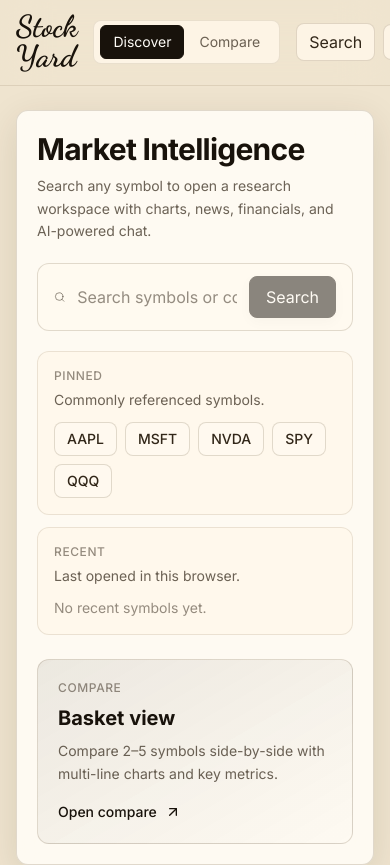
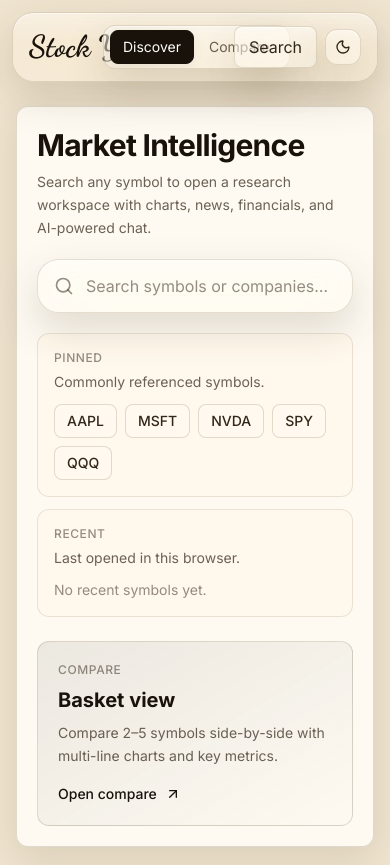
Before and after one commit to Kolade-Amire/stock-yard-web, a Next.js app: page / in a window 390 px wide. Shown: the top 865 px of the page. Built offline with nearby package versions, Linux system fonts and the light colour scheme.

Commit message:
add liquid glass chrome to header and search surfaces

```diff
--- a/app/globals.css
+++ b/app/globals.css
@@ -51,6 +51,16 @@
   --ownership-track: rgba(50, 39, 25, 0.08);
   --ownership-core: rgba(255, 252, 246, 0.94);
   --ownership-core-ring: rgba(92, 70, 37, 0.12);
+  --glass-header-bg: rgba(247, 238, 224, 0.58);
+  --glass-sheet-bg: rgba(255, 251, 244, 0.38);
+  --glass-rim: rgba(109, 83, 46, 0.18);
+  --glass-rim-strong: rgba(109, 83, 46, 0.28);
+  --glass-highlight: rgba(255, 255, 255, 0.6);
+  --glass-sheen: rgba(255, 255, 255, 0.24);
+  --glass-active-wash: rgba(255, 255, 255, 0.24);
+  --glass-focus-glow: rgba(24, 18, 11, 0.08);
+  --glass-overlay-bg: rgba(255, 251, 245, 0.76);
+  --glass-shadow: 0 16px 40px rgba(67, 47, 19, 0.16);
   --overlay: rgba(24, 18, 11, 0.42);
   --shadow-panel: 0 8px 30px rgba(54, 40, 18, 0.08);
   --shadow-band: 0 10px 36px rgba(54, 40, 18, 0.12);
@@ -114,6 +124,16 @@
     --ownership-track: rgba(255, 255, 255, 0.08);
     --ownership-core: rgba(19, 23, 31, 0.94);
     --ownership-core-ring: rgba(255, 255, 255, 0.12);
+    --glass-header-bg: rgba(18, 23, 31, 0.72);
+    --glass-sheet-bg: rgba(255, 255, 255, 0.06);
+    --glass-rim: rgba(255, 255, 255, 0.12);
+    --glass-rim-strong: rgba(255, 255, 255, 0.22);
+    --glass-highlight: rgba(255, 255, 255, 0.24);
+    --glass-sheen: rgba(255, 255, 255, 0.1);
+    --glass-active-wash: rgba(255, 255, 255, 0.09);
+    --glass-focus-glow: rgba(255, 255, 255, 0.08);
+    --glass-overlay-bg: rgba(20, 24, 33, 0.84);
+    --glass-shadow: 0 20px 48px rgba(0, 0, 0, 0.36);
     --overlay: rgba(0, 0, 0, 0.6);
     --shadow-panel: 0 4px 24px rgba(0, 0, 0, 0.2);
     --shadow-band: 0 4px 32px rgba(0, 0, 0, 0.24);
@@ -177,6 +197,16 @@
   --ownership-track: rgba(255, 255, 255, 0.08);
   --ownership-core: rgba(19, 23, 31, 0.94);
   --ownership-core-ring: rgba(255, 255, 255, 0.12);
+  --glass-header-bg: rgba(18, 23, 31, 0.72);
+  --glass-sheet-bg: rgba(255, 255, 255, 0.06);
+  --glass-rim: rgba(255, 255, 255, 0.12);
+  --glass-rim-strong: rgba(255, 255, 255, 0.22);
+  --glass-highlight: rgba(255, 255, 255, 0.24);
+  --glass-sheen: rgba(255, 255, 255, 0.1);
+  --glass-active-wash: rgba(255, 255, 255, 0.09);
+  --glass-focus-glow: rgba(255, 255, 255, 0.08);
+  --glass-overlay-bg: rgba(20, 24, 33, 0.84);
+  --glass-shadow: 0 20px 48px rgba(0, 0, 0, 0.36);
   --overlay: rgba(0, 0, 0, 0.6);
   --shadow-panel: 0 4px 24px rgba(0, 0, 0, 0.2);
   --shadow-band: 0 4px 32px rgba(0, 0, 0, 0.24);
@@ -221,6 +251,200 @@ select {
   background: var(--accent-soft);
 }
 
+.glass-header-bar,
+.glass-shell,
+.glass-pill-nav,
+.glass-control {
+  position: relative;
+  border: 1px solid var(--glass-rim);
+  backdrop-filter: blur(28px) saturate(180%);
+  -webkit-backdrop-filter: blur(28px) saturate(180%);
+  box-shadow: var(--glass-shadow);
+}
+
+.glass-shell,
+.glass-pill-nav,
+.glass-control {
+  overflow: hidden;
+}
+
+.glass-results-panel {
+  overflow: hidden;
+  border: 1px solid var(--glass-rim);
+  backdrop-filter: blur(28px) saturate(180%);
+  -webkit-backdrop-filter: blur(28px) saturate(180%);
+  box-shadow: var(--glass-shadow);
+}
+
+.glass-header-bar::before,
+.glass-shell::before,
+.glass-pill-nav::before,
+.glass-results-panel::before,
+.glass-control::before {
+  content: "";
+  position: absolute;
+  inset: 0;
+  pointer-events: none;
+  border-radius: inherit;
+  box-shadow:
+    inset 0 1px 0 var(--glass-highlight),
+    inset 0 -1px 0 rgba(255, 255, 255, 0.04);
+}
+
+.glass-header-bar::after,
+.glass-shell::after,
+.glass-pill-nav::after,
+.glass-results-panel::after,
+.glass-control::after {
+  content: "";
+  position: absolute;
+  inset: 1px 1px auto;
+  height: 44%;
+  pointer-events: none;
+  border-radius: inherit;
+  background: linear-gradient(180deg, var(--glass-sheen), transparent 86%);
+  opacity: 0.9;
+}
+
+.glass-header-bar > *,
+.glass-shell > *,
+.glass-pill-nav > *,
+.glass-results-panel > *,
+.glass-control > * {
+  position: relative;
+  z-index: 1;
+}
+
+.glass-header-bar {
+  background:
+    linear-gradient(180deg, rgba(255, 255, 255, 0.1), transparent 68%),
+    var(--glass-header-bg);
+}
+
+.glass-shell,
+.glass-pill-nav,
+.glass-results-panel,
+.glass-control {
+  background:
+    linear-gradient(180deg, rgba(255, 255, 255, 0.065), transparent 100%),
+    var(--glass-sheet-bg);
+}
+
+.glass-input-shell {
+  transition:
+    border-color 180ms ease,
+    box-shadow 180ms ease,
+    transform 180ms ease,
+    background-color 180ms ease;
+}
+
+.glass-input-shell:focus-within {
+  border-color: var(--glass-rim-strong);
+  box-shadow:
+    var(--glass-shadow),
+    0 0 0 1px var(--glass-rim-strong),
+    0 0 0 7px var(--glass-focus-glow);
+  transform: translateY(-1px);
+}
+
+.glass-input-shell input::placeholder {
+  color: var(--ink-soft);
+}
+
+.glass-pill-link {
+  transition:
+    background-color 160ms ease,
+    border-color 160ms ease,
+    color 160ms ease,
+    transform 160ms ease;
+}
+
+.glass-pill-link:hover {
+  border-color: var(--glass-rim);
+  background: var(--glass-active-wash);
+  color: var(--ink);
+}
+
+.glass-control {
+  transition:
+    border-color 160ms ease,
+    background-color 160ms ease,
+    transform 160ms ease,
+    box-shadow 160ms ease;
+}
+
+.glass-control:hover {
+  border-color: var(--glass-rim-strong);
+  background:
+    linear-gradient(180deg, rgba(255, 255, 255, 0.06), transparent 100%),
+    var(--glass-sheet-bg);
+}
+
+.glass-control:focus-visible {
+  outline: none;
+  border-color: var(--glass-rim-strong);
+  box-shadow:
+    var(--glass-shadow),
+    0 0 0 1px var(--glass-rim-strong),
+    0 0 0 6px var(--glass-focus-glow);
+}
+
+.glass-control:active {
+  transform: translateY(1px);
+}
+
+.glass-submit-button {
+  min-width: 124px;
+}
+
+.glass-results-panel {
+  background:
+    linear-gradient(180deg, rgba(255, 255, 255, 0.07), transparent 100%),
+    var(--glass-sheet-bg);
+}
+
+.glass-results-panel[data-display-mode="overlay"] {
+  border-color: var(--glass-rim-strong);
+  background:
+    linear-gradient(180deg, rgba(255, 255, 255, 0.1), transparent 100%),
+    var(--glass-overlay-bg);
+  box-shadow:
+    0 18px 42px rgba(0, 0, 0, 0.16),
+    inset 0 1px 0 rgba(255, 255, 255, 0.08);
+}
+
+:root[data-theme="dark"] .glass-results-panel[data-display-mode="overlay"] {
+  box-shadow:
+    0 22px 52px rgba(0, 0, 0, 0.34),
+    inset 0 1px 0 rgba(255, 255, 255, 0.06);
+}
+
+@media (prefers-color-scheme: dark) {
+  :root:not([data-theme]) .glass-results-panel[data-display-mode="overlay"] {
+    box-shadow:
+      0 22px 52px rgba(0, 0, 0, 0.34),
+      inset 0 1px 0 rgba(255, 255, 255, 0.06);
+  }
+}
+
+.glass-results-row {
+  position: relative;
+  border: 1px solid transparent;
+  background: rgba(255, 255, 255, 0.025);
+  box-shadow: inset 0 1px 0 rgba(255, 255, 255, 0.03);
+  transition:
+    background-color 160ms ease,
+    border-color 160ms ease,
+    transform 160ms ease;
+}
+
+.glass-results-row:hover,
+.glass-results-row[data-active="true"] {
+  border-color: var(--glass-rim);
+  background: var(--glass-active-wash);
+  transform: translateY(-1px);
+}
+
 .chart-bar-rise {
   animation: bar-chart-rise 520ms cubic-bezier(0.22, 1, 0.36, 1) both;
 }
--- a/components/compare/compare-workspace.tsx
+++ b/components/compare/compare-workspace.tsx
@@ -129,8 +129,8 @@ export function CompareWorkspace({ configured, initialData, initialSymbols, init
                   resolver.submitActiveResult();
                 }}
               >
-                <div className="flex items-center gap-3 rounded-lg border border-(--line-strong) bg-(--surface) px-4 py-2.5">
-                  <Search className="size-4 text-(--ink-soft)" />
+                <div className="glass-shell glass-input-shell flex items-center gap-3 rounded-xl px-4 py-3">
+                  <Search className="size-4 shrink-0 text-(--ink-soft)" />
                   <input
                     role="combobox"
                     value={resolver.query}
--- a/components/home/hero-search.tsx
+++ b/components/home/hero-search.tsx
@@ -7,7 +7,6 @@ import { startTransition, useSyncExternalStore } from "react";
 
 import { TickerResolverResults } from "@/components/search/ticker-resolver-results";
 import { getOptionId, useTickerResolverSearch } from "@/components/search/use-ticker-resolver-search";
-import { Button } from "@/components/ui/button";
 import { Card } from "@/components/ui/card";
 import { compareRoute, tickerRoute } from "@/lib/routes";
 import {
@@ -35,7 +34,7 @@ export function HeroSearch() {
   });
 
   return (
-    <Card variant="band" className="px-5 py-5 md:px-6 md:py-6">
+    <Card variant="band" className="relative z-20 px-5 py-5 md:px-6 md:py-6">
       <div className="grid gap-6 xl:grid-cols-[minmax(0,1.4fr)_320px]">
         <div className="space-y-5">
           <div className="space-y-2">
@@ -46,15 +45,15 @@ export function HeroSearch() {
               Search any symbol to open a research workspace with charts, news, financials, and AI-powered chat.
             </p>
           </div>
-          <div className="max-w-3xl">
+          <div className="relative z-20 max-w-[430px]">
             <form
               onSubmit={(event) => {
                 event.preventDefault();
                 resolver.submitActiveResult();
               }}
-              className="flex items-center gap-3 rounded-xl border border-(--line-strong) bg-(--surface) px-4 py-3"
+              className="glass-shell glass-input-shell flex items-center gap-3 rounded-[1.35rem] px-4 py-3.5"
             >
-              <Search className="size-5 text-(--ink-soft)" />
+              <Search className="size-5 shrink-0 text-(--ink-soft)" />
               <input
                 role="combobox"
                 value={resolver.query}
@@ -69,13 +68,11 @@ export function HeroSearch() {
                 aria-expanded={resolver.shouldShowResults}
                 className="w-full bg-transparent text-base text-(--ink) outline-none placeholder:text-(--ink-soft)"
               />
-              <Button type="submit" disabled={!resolver.canSubmit}>
-                Search
-              </Button>
             </form>
             <TickerResolverResults
               activeIndex={resolver.activeIndex}
-              displayMode="inline"
+              className="top-[calc(100%+10px)]"
+              displayMode="overlay"
               emptyMessage="No matches found."
               errorMessage={resolver.errorMessage}
               getOptionId={(index) => getOptionId(resolver.listboxId, index)}
--- a/components/shell/header-command-search.tsx
+++ b/components/shell/header-command-search.tsx
@@ -23,15 +23,15 @@ export function HeaderCommandSearch() {
   });
 
   return (
-    <div className="relative min-w-[380px] lg:min-w-[440px]">
+    <div className="relative w-[390px] shrink-0 lg:w-[440px]">
       <form
         onSubmit={(event) => {
           event.preventDefault();
           resolver.submitActiveResult();
         }}
-        className="flex items-center gap-2 rounded-lg border border-(--line) bg-(--surface) px-3 py-2"
+        className="glass-shell glass-input-shell flex items-center gap-2.5 rounded-xl px-3.5 py-2.5"
       >
-        <Search className="size-4 text-(--ink-soft)" />
+        <Search className="size-4 shrink-0 text-(--ink-soft)" />
         <input
           role="combobox"
           value={resolver.query}
--- a/components/shell/site-header.tsx
+++ b/components/shell/site-header.tsx
@@ -28,12 +28,13 @@ export function SiteHeader() {
   const activeRoute = getActiveHeaderRoute(pathname);
 
   return (
-    <header className="sticky top-0 z-40 border-b border-(--line) bg-(--surface-header) backdrop-blur-xl">
+    <header className="sticky top-0 z-40 px-3 pt-3 md:px-5 xl:px-7">
+      <div className="glass-header-bar mx-auto max-w-[1540px] rounded-[1.35rem]">
       <div className="mx-auto grid max-w-[1520px] grid-cols-[auto_1fr_auto] items-center gap-4 px-4 py-3 md:px-6 xl:px-8">
         <Link href={homeRoute} className="shrink-0">
           <LogoMark />
         </Link>
-        <nav className="justify-self-center rounded-lg border border-(--line) bg-(--surface-float) px-1.5 py-1 text-sm text-(--ink-muted)">
+        <nav className="glass-pill-nav justify-self-center rounded-xl px-1.5 py-1 text-sm text-(--ink-muted)">
           <div className="flex items-center gap-0.5">
             {NAV_LINKS.map((link) => (
               <Link
@@ -50,10 +51,10 @@ export function SiteHeader() {
                     : undefined
                 }
                 className={cn(
-                  "rounded-md border px-3 py-1.5 transition-colors",
+                  "rounded-lg border px-3 py-1.5 transition-colors",
                   activeRoute === link.href
-                    ? "text-[inherit]"
-                    : "border-transparent text-(--ink-muted) hover:bg-(--surface-strong) hover:text-(--ink)",
+                    ? "text-[inherit] shadow-[var(--shadow-muted)]"
+                    : "glass-pill-link border-transparent text-(--ink-muted)",
                 )}
               >
                 {link.label}
@@ -66,11 +67,18 @@ export function SiteHeader() {
             <HeaderCommandSearch />
           </div>
           <Link href={homeRoute} className="md:hidden">
-            <Button variant="secondary" size="compact">Search</Button>
+            <Button
+              variant="secondary"
+              size="compact"
+              className="glass-control border-(--glass-rim) bg-transparent px-3.5 py-2 text-(--ink) shadow-none"
+            >
+              Search
+            </Button>
           </Link>
           <ThemeToggle />
         </div>
       </div>
+      </div>
     </header>
   );
 }
--- a/components/theme/theme-toggle.tsx
+++ b/components/theme/theme-toggle.tsx
@@ -9,7 +9,7 @@ export function ThemeToggle() {
   const { mounted, resolvedTheme, toggleTheme } = useTheme();
 
   if (!mounted) {
-    return <div aria-hidden="true" className="size-9 shrink-0 rounded-lg border border-(--line) bg-(--surface-float)" />;
+    return <div aria-hidden="true" className="glass-control size-9 shrink-0 rounded-xl" />;
   }
 
   const nextTheme = resolvedTheme === "dark" ? "light" : "dark";
@@ -21,7 +21,7 @@ export function ThemeToggle() {
       type="button"
       variant="secondary"
       size="compact"
-      className="size-9 shrink-0 p-0"
+      className="glass-control size-9 shrink-0 rounded-xl border-(--glass-rim) bg-transparent p-0 text-(--ink) shadow-none"
       aria-label={label}
       title={label}
       onClick={toggleTheme}
```
Also changed, not shown: components/search/ticker-resolver-results.tsx (+5 -4 lines). Lines whose indentation alone changed are shown as unchanged.
